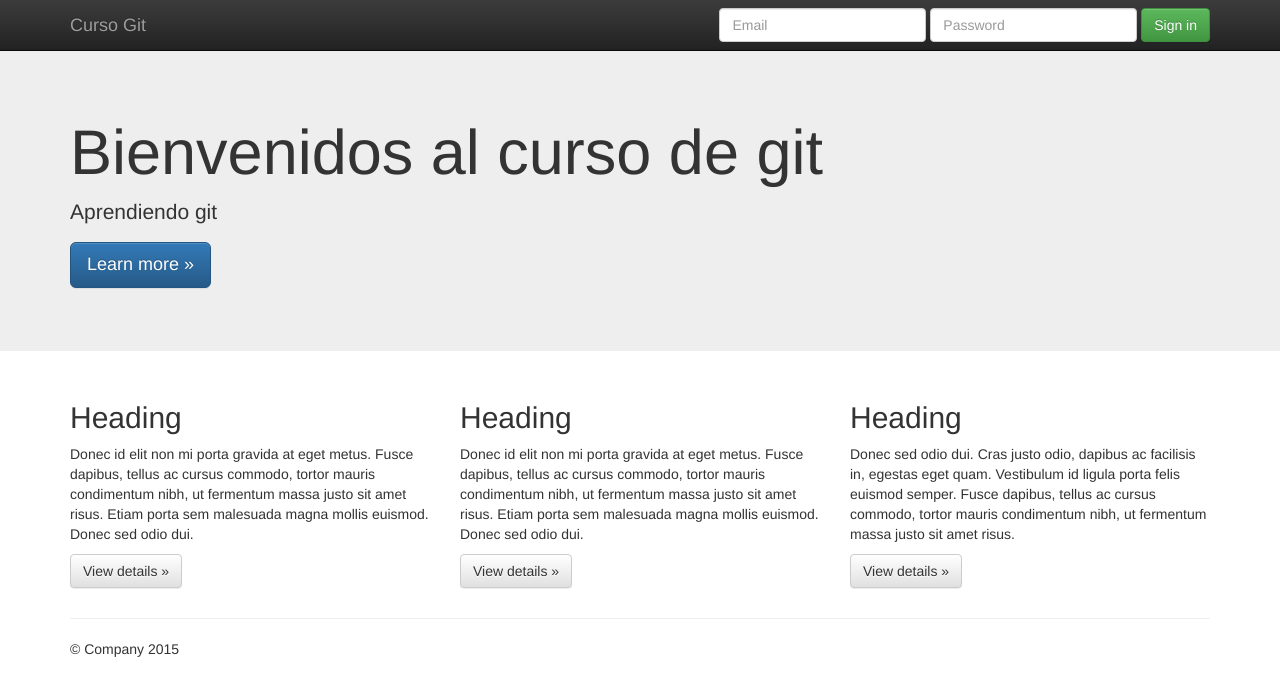
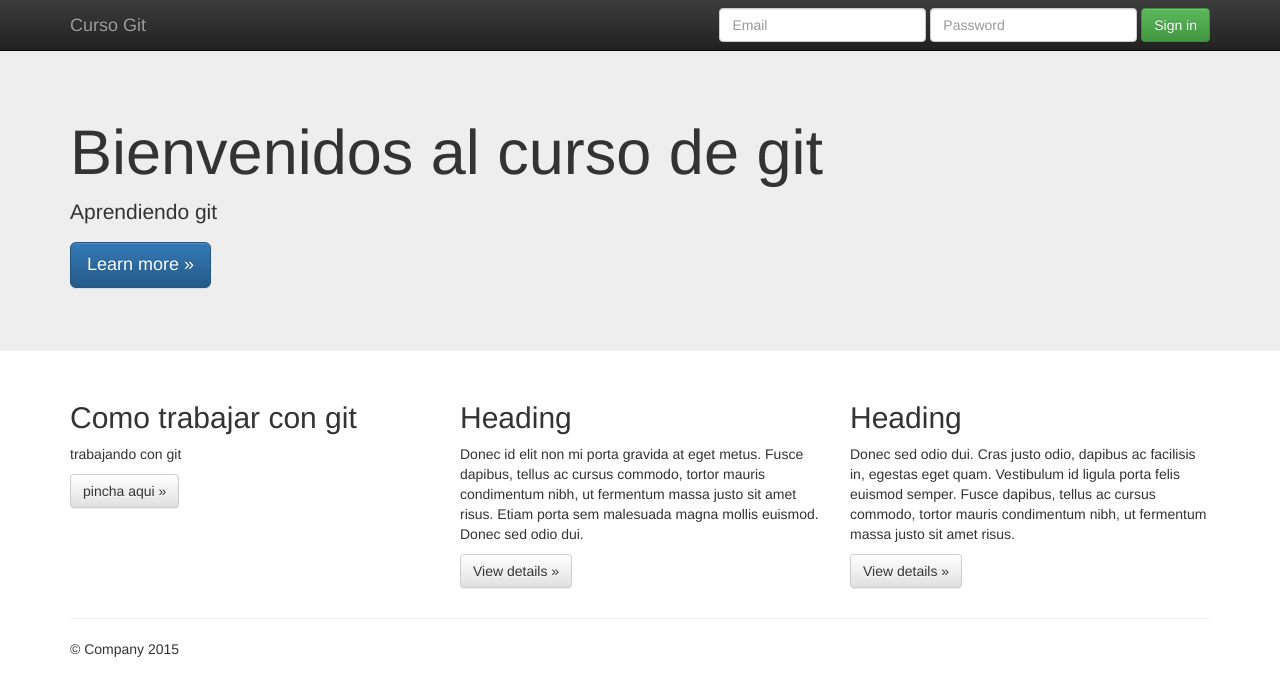
Before and after one commit to isabel-miralles/CursoGIT, a plain HTML site: page index.html in a window 1280 px wide. Drawn offline with nearby package versions, Linux system fonts and the light colour scheme.

Commit message:
se actualiza

```diff
--- a/index.html
+++ b/index.html
@@ -65,9 +65,9 @@
       <!-- Example row of columns -->
       <div class="row">
         <div class="col-md-4">
-          <h2>Heading</h2>
-          <p>Donec id elit non mi porta gravida at eget metus. Fusce dapibus, tellus ac cursus commodo, tortor mauris condimentum nibh, ut fermentum massa justo sit amet risus. Etiam porta sem malesuada magna mollis euismod. Donec sed odio dui. </p>
-          <p><a class="btn btn-default" href="#" role="button">View details &raquo;</a></p>
+          <h2>Como trabajar con git</h2>
+          <p>trabajando con git</p>
+          <p><a class="btn btn-default" href="#" role="button">pincha aqui &raquo;</a></p>
         </div>
         <div class="col-md-4">
           <h2>Heading</h2>
```
